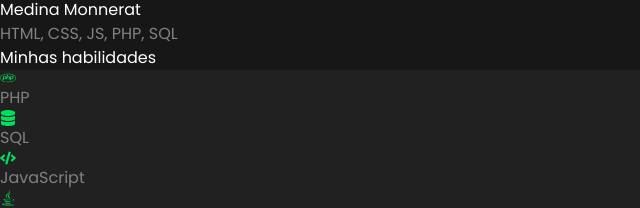
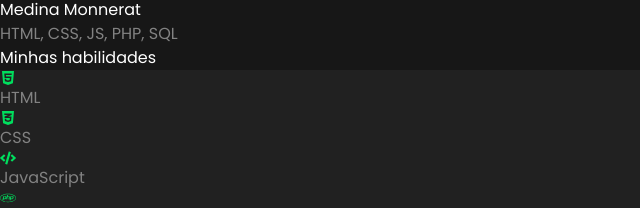
Before and after one commit to Thyago-Monnerat/thyago-portfolio, a React (Vite) app in the folder portfolio_page/: page / in a window 1280 px wide. Shown: the part 1263-1471 px from the top of the page, without its empty margins (0-640 px from the left). Built offline with nearby package versions, Linux system fonts and the light colour scheme.

Commit message:
-HTML e CSS adicionados no setor skill -JavaScript reorganizado no setor skill

```diff
--- a/portfolio_page/src/components/skills.tsx
+++ b/portfolio_page/src/components/skills.tsx
@@ -1,5 +1,5 @@
 import React from "react"
-import { FaJava, FaPhp, FaDatabase, FaCode } from 'react-icons/fa';
+import { FaJava, FaPhp, FaDatabase, FaCode, FaHtml5, FaCss3Alt } from 'react-icons/fa';
 
 interface Props{
   skillImg: JSX.Element,
@@ -23,9 +23,11 @@ interface DataArray{
 }
 
 const skillArray: DataArray[] = [
+    { name: 'HTML', img: <FaHtml5 className="fill w-full h-full"/> },
+    { name: 'CSS', img: <FaCss3Alt className="fill w-full h-full"/> },
+    { name: 'JavaScript', img: <FaCode className="fill w-full h-full"/> },
     { name: 'PHP', img: <FaPhp className="fill w-full h-full"/> },
     { name: 'SQL', img: <FaDatabase className="fill w-full h-full"/> },
-    { name: 'JavaScript', img: <FaCode className="fill w-full h-full"/> },
     { name: 'Java', img: <FaJava className="fill w-full h-full"/> },
 ];
 
```
